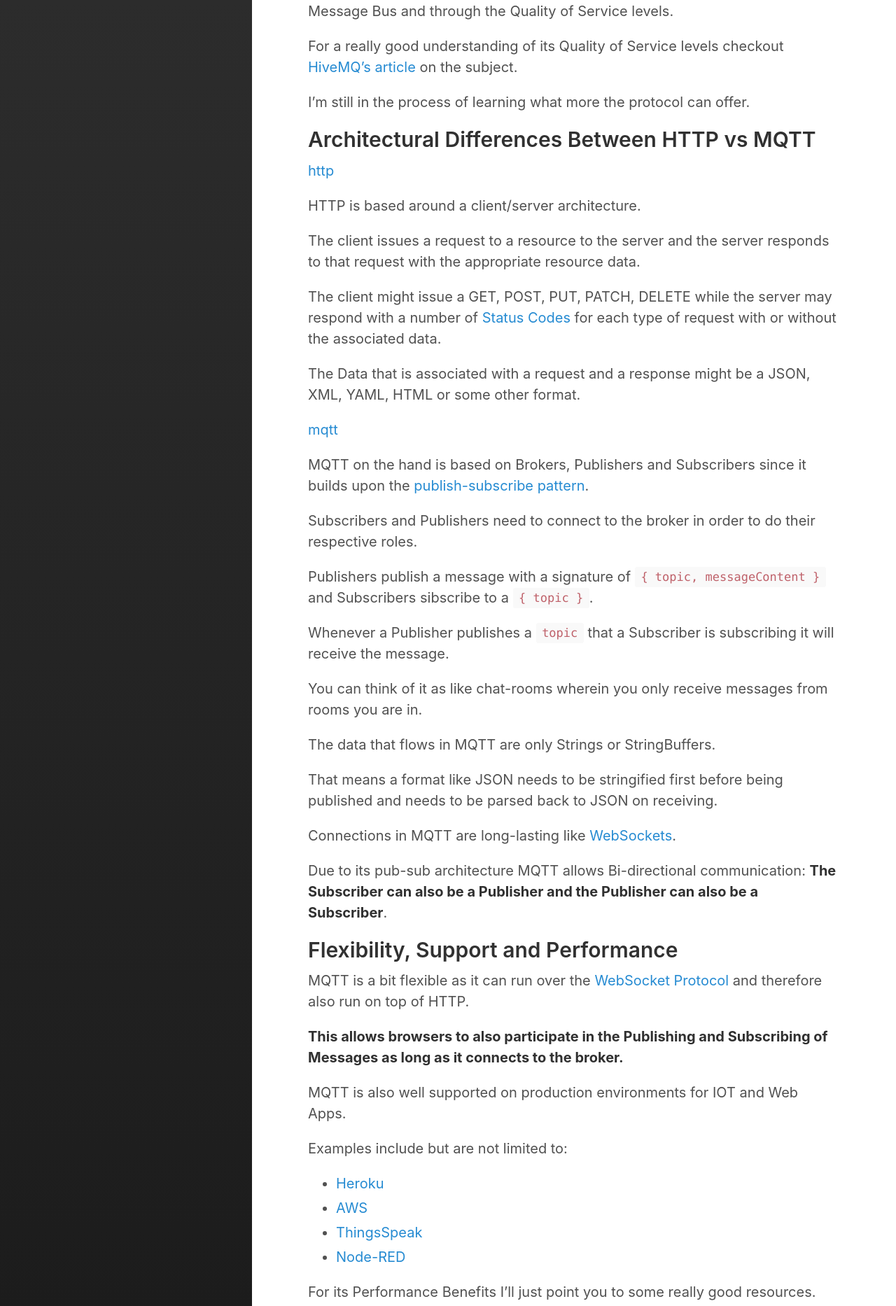
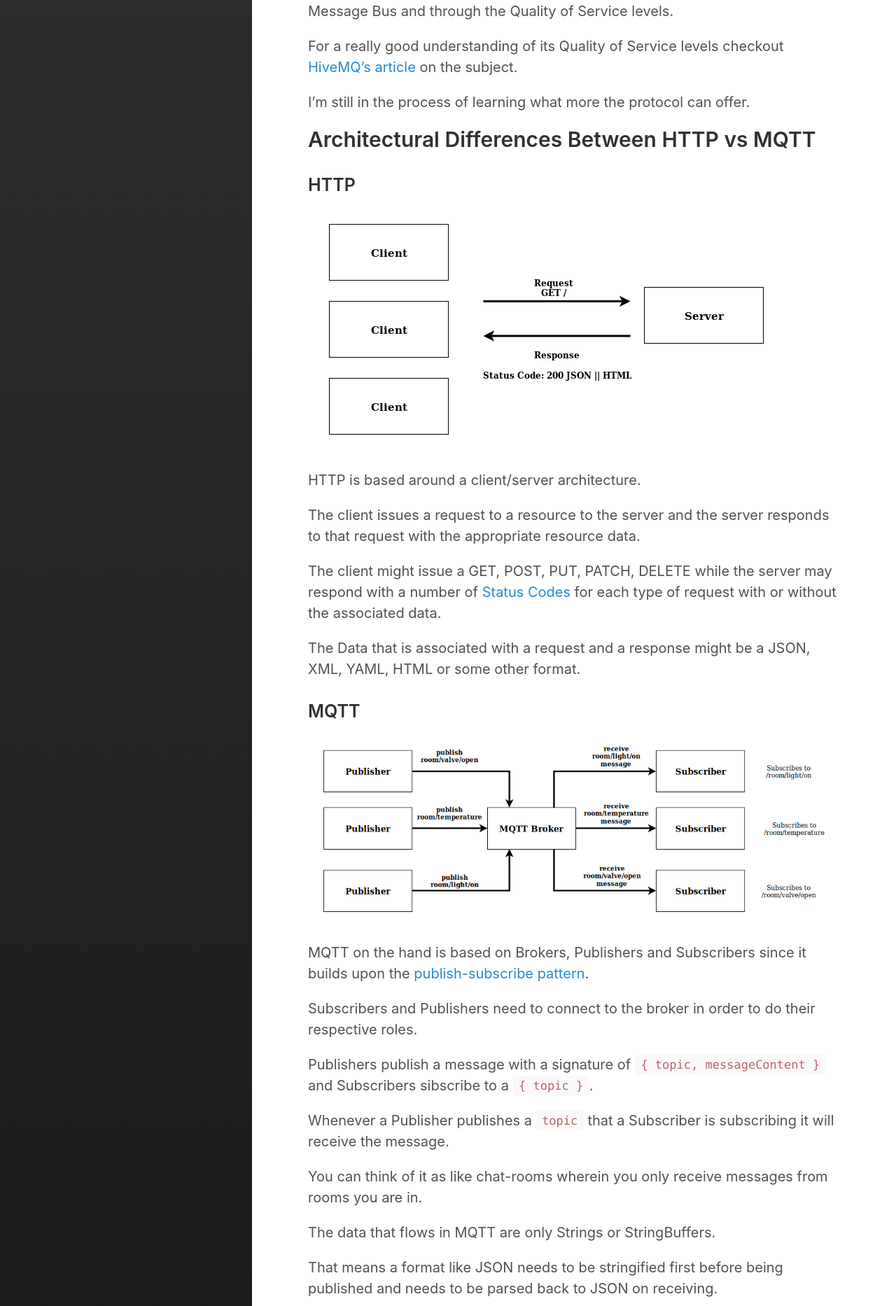
Before and after one commit to Pofay/pofay.github.io, a Jekyll site: the page built from _posts/2018-11-23-using-mqtt-over-http-for-iot.md, in a window 1280 px wide. Shown: the part 685-2551 px from the top of the page at 70% size. Built offline with Jekyll 4.4.1, drawn with Linux system fonts in a browser that asks for light colours.

Commit message:
Fixed image rendering for markdown

```diff
--- a/_posts/2018-11-23-using-mqtt-over-http-for-iot.md
+++ b/_posts/2018-11-23-using-mqtt-over-http-for-iot.md
@@ -22,7 +22,9 @@ I'm still in the process of learning what more the protocol can offer.
 
 ## Architectural Differences Between HTTP vs MQTT
 
-[http](/assets/images/http.png)
+### HTTP
+
+![http](/assets/images/http.png)
 
 HTTP is based around a client/server architecture.
 
@@ -32,7 +34,9 @@ The client might issue a GET, POST, PUT, PATCH, DELETE while the server may resp
 
 The Data that is associated with a request and a response might be a JSON, XML, YAML, HTML or some other format.
 
-[mqtt](/assets/images/mqtt.png)
+### MQTT
+
+![mqtt](/assets/images/mqtt.png)
 
 MQTT on the hand is based on Brokers, Publishers and Subscribers since it builds upon the [publish-subscribe pattern][pub-sub].
 
```
